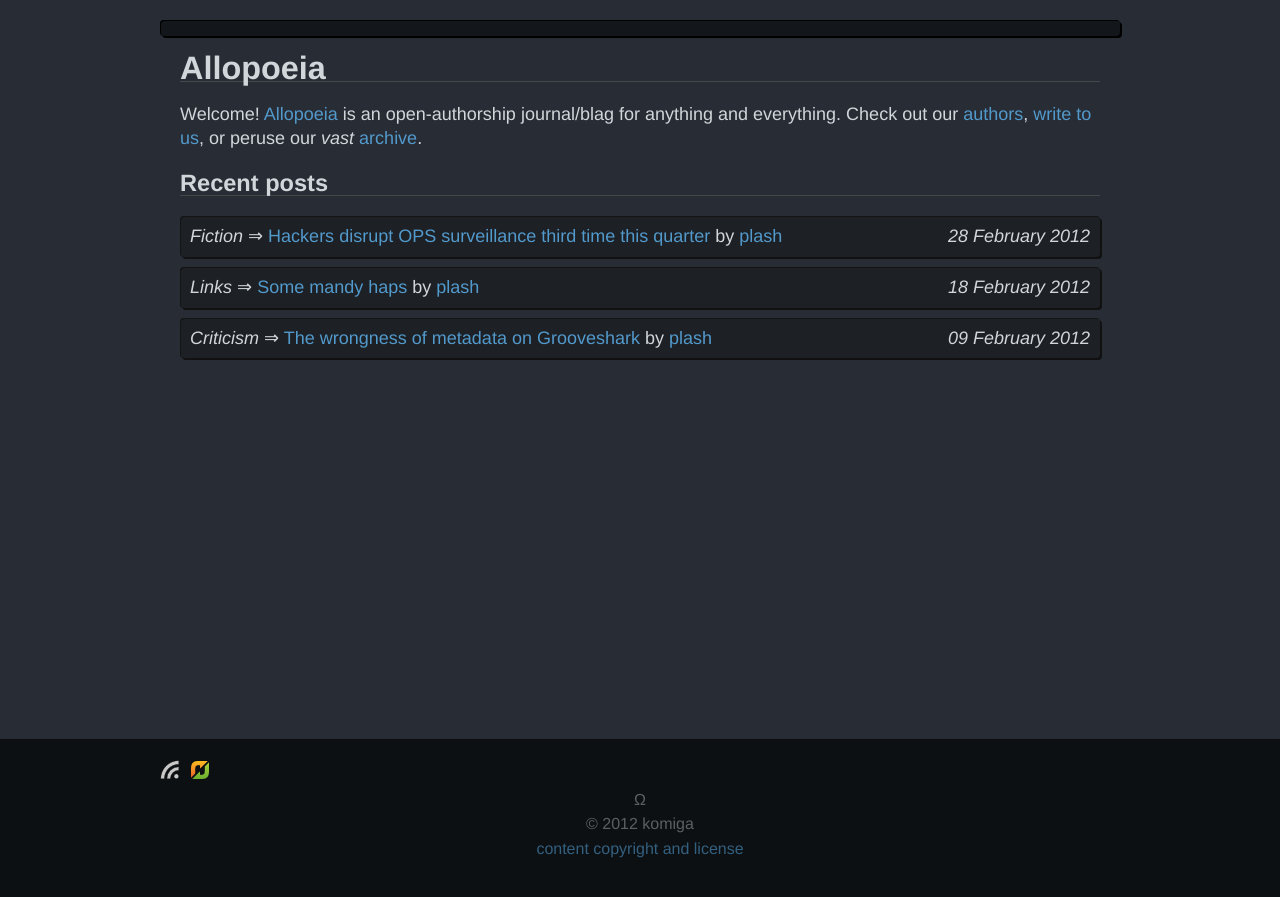
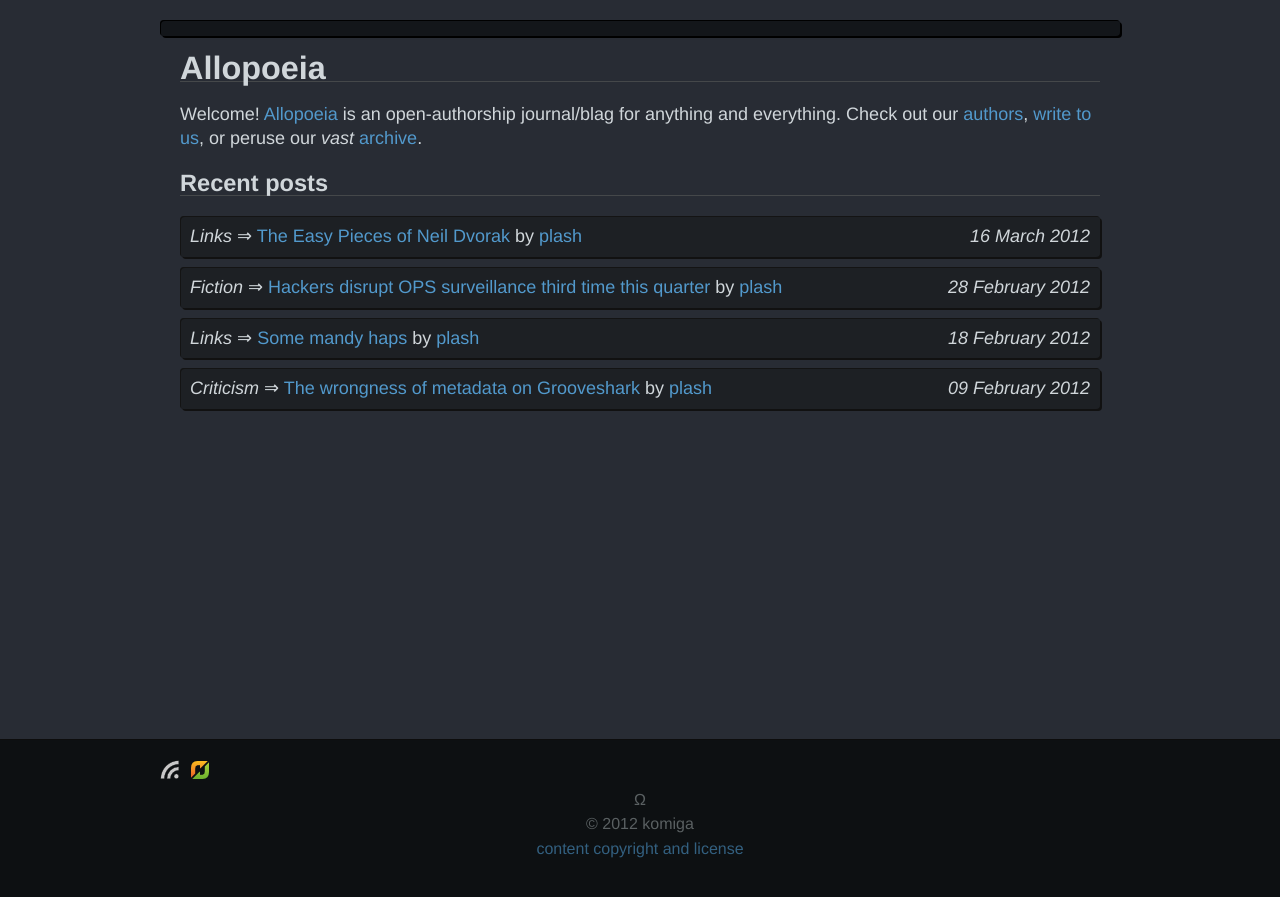
Before and after one commit to Allopoeia/allopoeia.github.com, a Jekyll site: the page built from index.html, in a window 1280 px wide. Shown: the top 897 px of the page. Built offline with Jekyll 4.4.1, drawn with Linux system fonts in a browser that asks for light colours; Markdown is read by kramdown in place of the engine named in the settings; comment, search, counter and statistics services are not loaded; some of the changed lines change nothing that is shown.

Commit message:
Added <sup> styling. PRs: added `links/2012-03-16-the-easy-pieces-of-neil-dvorak.html`.
Added styling for the <sup> element.

Post revisions:

* `links/2012-03-16-the-easy-pieces-of-neil-dvorak.html`
    - CREATIFIED!

```diff
--- /dev/null
+++ b/_posts/links/2012-03-16-the-easy-pieces-of-neil-dvorak.html
@@ -0,0 +1,42 @@
+---
+layout: link-post
+enable-comments: true
+
+date: 2012-03-16T02:32:00-04:00
+last-modified: 2012-03-16T02:32:00-04:00
+
+author: plash
+categories: [links]
+tags: []
+title: The Easy Pieces of Neil Dvorak
+lp-url: http://easypiecescomic.com
+lp-url-title: "Easy Pieces*"
+lp-url-author: null
+---
+
+<p><small>* The linked site is Flash; see <a href="http://easypiecescomic.com/html">here</a> for a (less-complete) HTML version. Also, all links to the comic below (and on the site) are PDFs. It's worth it!</small></p>
+
+<p>Where to begin!</p>
+
+<p>&hellip;</p>
+
+<p>Seriously, where do I begin? Neil Dvorak is one intriguing person. <em>Genuinly</em> intriguing. So intriguing that I'd befriend him if only to figure out his brain, to learn what amalgamation of experiences formed it into such a mass of awesome. Luckily, he gives us a peek.</p>
+
+<p><a target="_blank" href="http://pioneerone.tv">Pioneer One</a><sup><a href="#fn-1">1</a></sup> was my first encounter with him. I had never heard of Neil Dvorak at the time, but his <a target="_blank" href="http://youtu.be/t9KNf48yvfA">opening sequence</a> for the show stuck with me. Its combination of mechanical behavior and superb line art set the feel of the show &mdash; at least for me. A piano piece plays to give the series its signature in sound, but it's only the somewhat overly-sugary icing on the (delicious and moist) cake.</p>
+
+<p>And that was it. I mean, it was nice and it fit well, but, as I said, it seemed like a one-off. And it was more representative of his art (which is very good) than anything else (such as the awesomeness and quirkiness he puts into his own works). It didn't warrant even a cursory investigation to me at the time.</p>
+
+<p>So, skipping past a few months from the end of Pioneer One, I come upon a tweet mentioning this odd comic called <a target="_blank" href="http://easypiecescomic.com">Easy Pieces</a>. I read through it a bit and readily recalled that opening sequence, remarking how similar, how unique the style was. After some more poking around, I confirmed that he was indeed the person responsible for Pioneer One's art.</p>
+
+<p>Easy Pieces is something special &mdash; and it evades any explanation of mine, so I won't attempt to give one. In <a target="_blank" href="http://neildvorak.com/EasyPieces/EasyIntro.pdf">the intro</a>, we get the first glimpse of his gorgeous vectorized art and metaphoric nature &mdash; even by then I'm wholly invested. It only gets better &ndash; and crazier &ndash; with <a target="_blank" href="http://neildvorak.com/EasyPieces/AGregAndJettAdventure.pdf">A Greg & Jett Adventure</a>, which is fantastically hilarious and certainly one of my favorites. The comic mostly speaks for itself, so I'll leave the rest up to you (there are a total of 7 strips and 2 interactive/animated things).</p>
+
+<p>He also apparently did some <a target="_blank" href="http://neildvorak.com/strip/past">cartography</a> and some inexplicable illustrations which you might find interesting: <a target="_blank" href="http://neildvorak.com/strip/ocre">Ocre Piece</a>, <a target="_blank" href="http://neildvorak.com/strip/blue">Blue Piece</a>.</p>
+
+<p>This was supposed to be short, so I'll just end with this: Neil Dvorak, keep being awesome &mdash; and make more Easy Pieces!</p>
+
+
+{% include post/footnotes_start %}
+<ol>
+	<li id="fn-1">Pioneer One is free and quite awesome, check it out!</li>
+</ol>
+{% include post/footnotes_end %}
--- a/css/screen.css
+++ b/css/screen.css
@@ -151,6 +151,12 @@
 em {font-style: italic;}
 strong {font-weight: bold;}
 small {font-size: 80%;}
+
+sup {
+	vertical-align: super;
+	line-height: 12px;
+	font-size: 80%;
+}
 
 /* Stylers */
 
```
